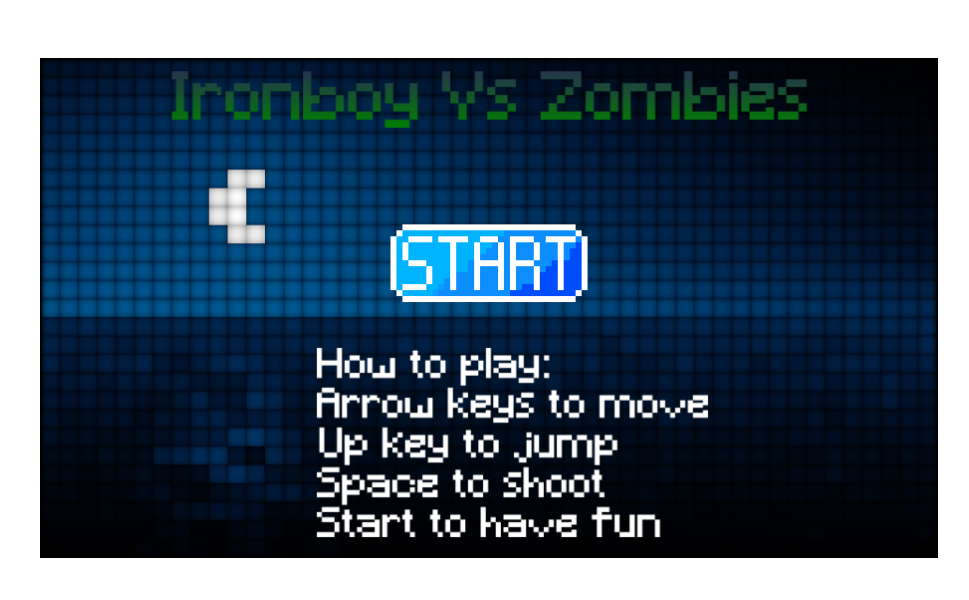
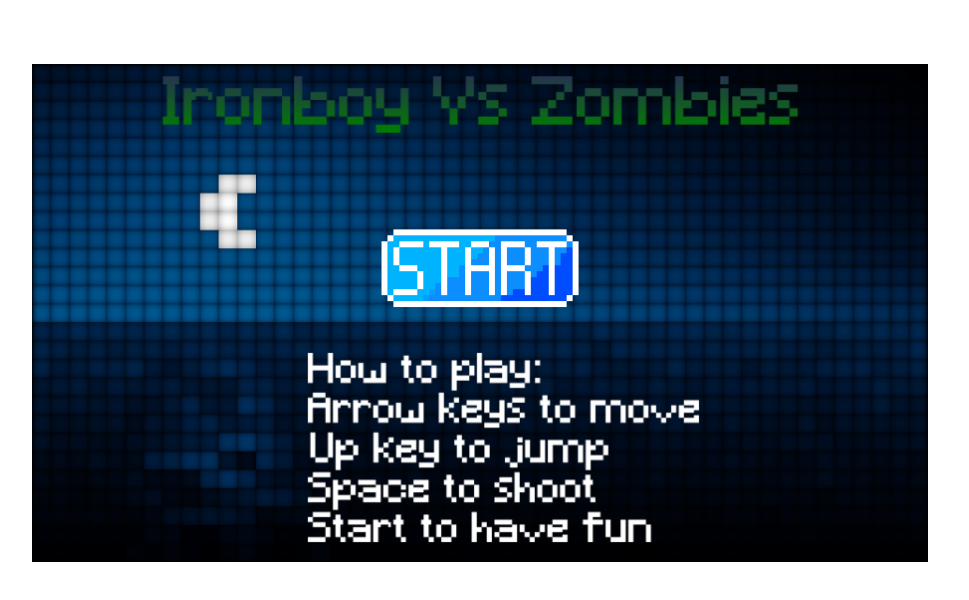
Before and after one commit to AndreiFitai/canvas-game, a plain HTML site: page index.html in a window 1280 px wide. Shown: the whole page, without its empty margins (160-1129 px from the left). Drawn offline with Linux system fonts and the light colour scheme.

Commit message:
small css update

```diff
--- a/style.css
+++ b/style.css
@@ -1,5 +1,9 @@
+* {
+  margin: 0;
+  padding: 0;
+}
+
 canvas {
-  border: 1px solid black;
-  margin: 50px 15vw;
+  margin: 5vw 15vw;
   width: 70vw;
 }
```
